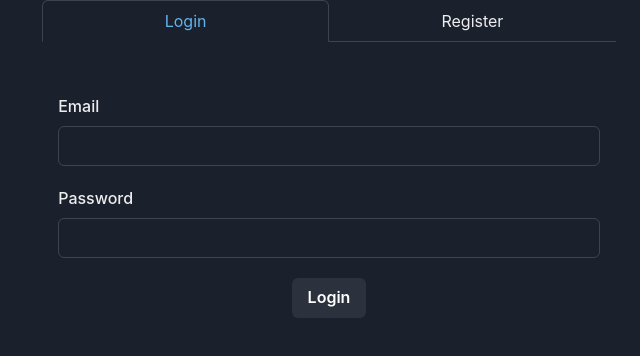
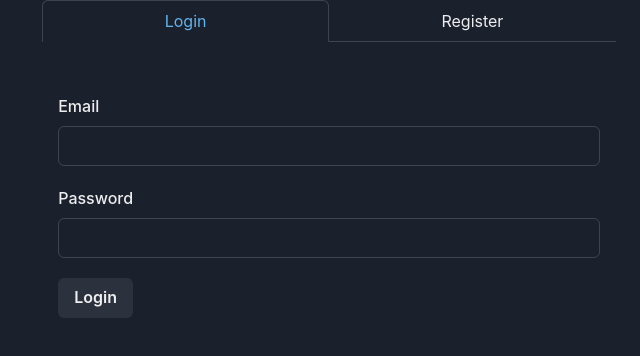
Before and after one commit to Abdulmoiz-Ahmer/Task-List-Typescript-With-API-s, a React (Create React App) app: page / in a window 1280 px wide. Shown: the top 356 px of the page, without its empty margins (311-951 px from the left). Built offline with nearby package versions, Linux system fonts and the light colour scheme.

Commit message:
uncommited menuitem also adjusted button positions

```diff
--- a/src/Pages/Main/Main.tsx
+++ b/src/Pages/Main/Main.tsx
@@ -96,9 +96,9 @@ export const Main = () => {
                             {user?.name}
                         </MenuButton>
                         <MenuList>
-                            <MenuGroup title="Profile">
+                            {/* <MenuGroup title="Profile">
                                 <MenuItem>My Profile</MenuItem>
-                            </MenuGroup>
+                            </MenuGroup> */}
                             <MenuDivider />
                             <MenuGroup>
                                 <MenuItem onClick={() => {
--- a/src/components/AddItemComponent/AddItemComponent.tsx
+++ b/src/components/AddItemComponent/AddItemComponent.tsx
@@ -52,7 +52,7 @@ export const AddItemComponent = (props: { addTask: (task: Task) => void }) => {
     return (
         <form onSubmit={handleSubmit(onSubmit)}>
 
-            <Flex mb={5}>
+            <Flex mb={5} align="center">
                 <Box>
                     <CustomTextArea
                         label='Description'
--- a/src/components/Elements/CustomButton.tsx
+++ b/src/components/Elements/CustomButton.tsx
@@ -12,9 +12,9 @@ interface customButtonProps {
 }
 export const CustomButton = ({ label, type, color = '', disableButton = false, click, isLoading = false }: customButtonProps) => {
     return (
-        <Center color="white">
+        <div>
             {color !== '' && <Button mt={5} type={type} disabled={disableButton} onClick={click} isLoading={isLoading} colorScheme={color}>{label}</Button>}
             {color === '' && <Button mt={5} type={type} disabled={disableButton} onClick={click} isLoading={isLoading} >{label}</Button>}
-        </Center >
+        </div>
     );
 }
--- a/src/components/TaskListItem/TaskListItem.tsx
+++ b/src/components/TaskListItem/TaskListItem.tsx
@@ -9,7 +9,7 @@ interface Props {
 
 export const TaskListItem: React.FC<Props> = ({ task, deleteTaskParent }) => {
     return (
-        <Flex align={'center'} borderBottomWidth={1} mt={2} mb={2}>
+        <Flex align={'center'} borderBottomWidth={1} p={5} m={1}>
             <Text>{task.description}</Text>
             <Spacer />
             <CustomButton
```
Also changed, not shown: 1 other file (tests, documents, lock files or other folders).
